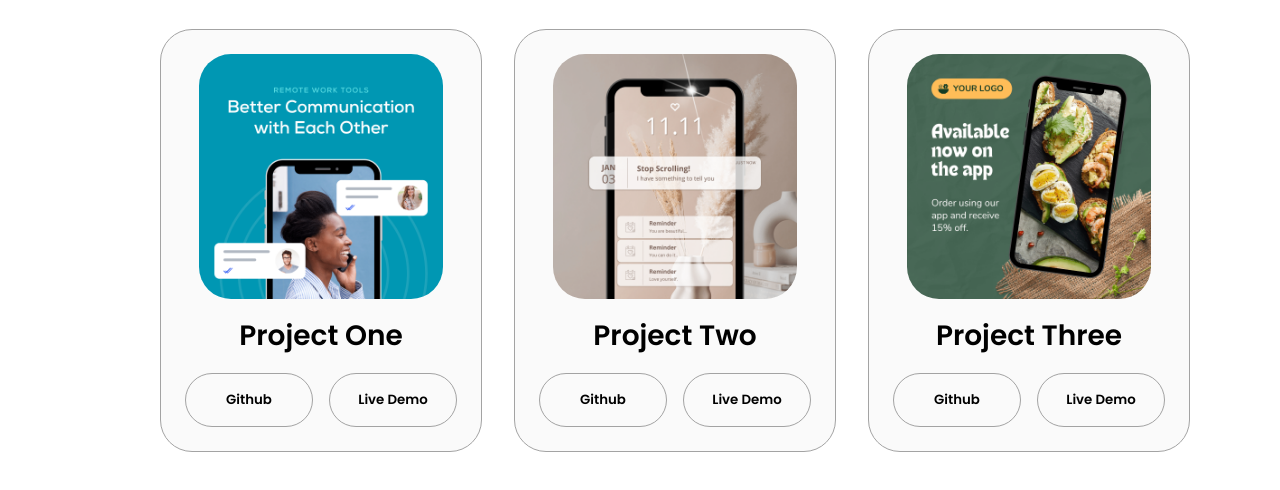
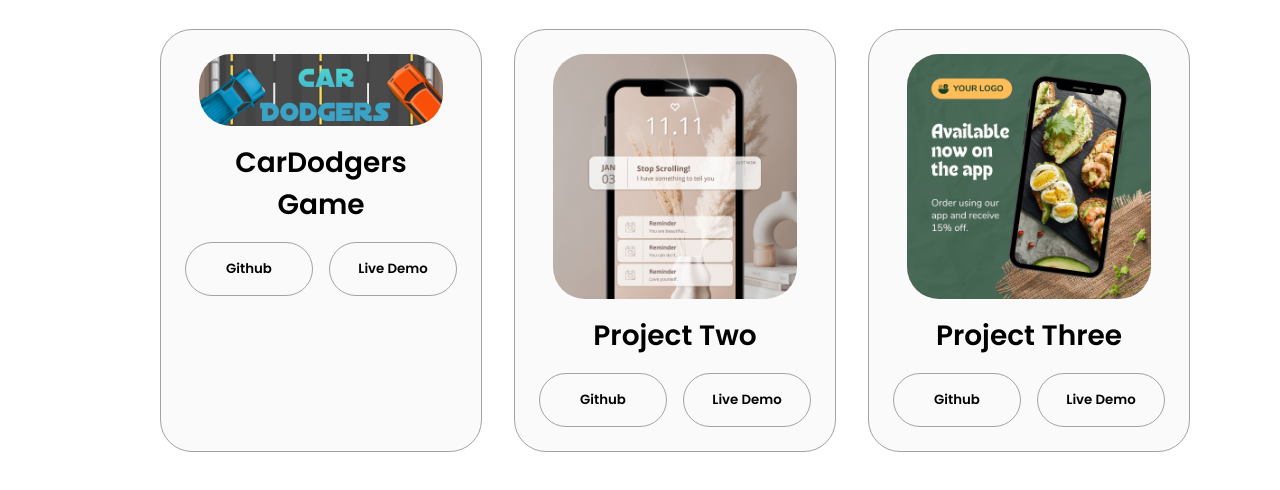
Before and after one commit to StaticReebok/Ali-Portfolio, a plain HTML site: page projects.html in a window 1280 px wide. Shown: the part 268-758 px from the top of the page. Drawn offline with Linux system fonts and the light colour scheme.

Commit message:
Update projects.html

```diff
--- a/projects.html
+++ b/projects.html
@@ -27,16 +27,16 @@
             <div class="details-container color-container">
               <div class="article-container">
                 <img
-                  src="./assets/project-1.png"
+                  src="./assets/CarDodgersBanner.png"
                   alt="Project 1"
                   class="project-img"
                 />
               </div>
-              <h2 class="experience-sub-title project-title">Project One</h2>
+              <h2 class="experience-sub-title project-title">CarDodgers Game</h2>
               <div class="btn-container">
                 <button
                   class="btn btn-color-2 project-btn"
-                  onclick="location.href='https://github.com/'"
+                  onclick="location.href='https://github.com/StaticReebok/CarDodgers/tree/e884dbd8ba5506cdc64c998c5a356f361c6d9dd1/carDodgers'"
                 >
                   Github
                 </button>
```
